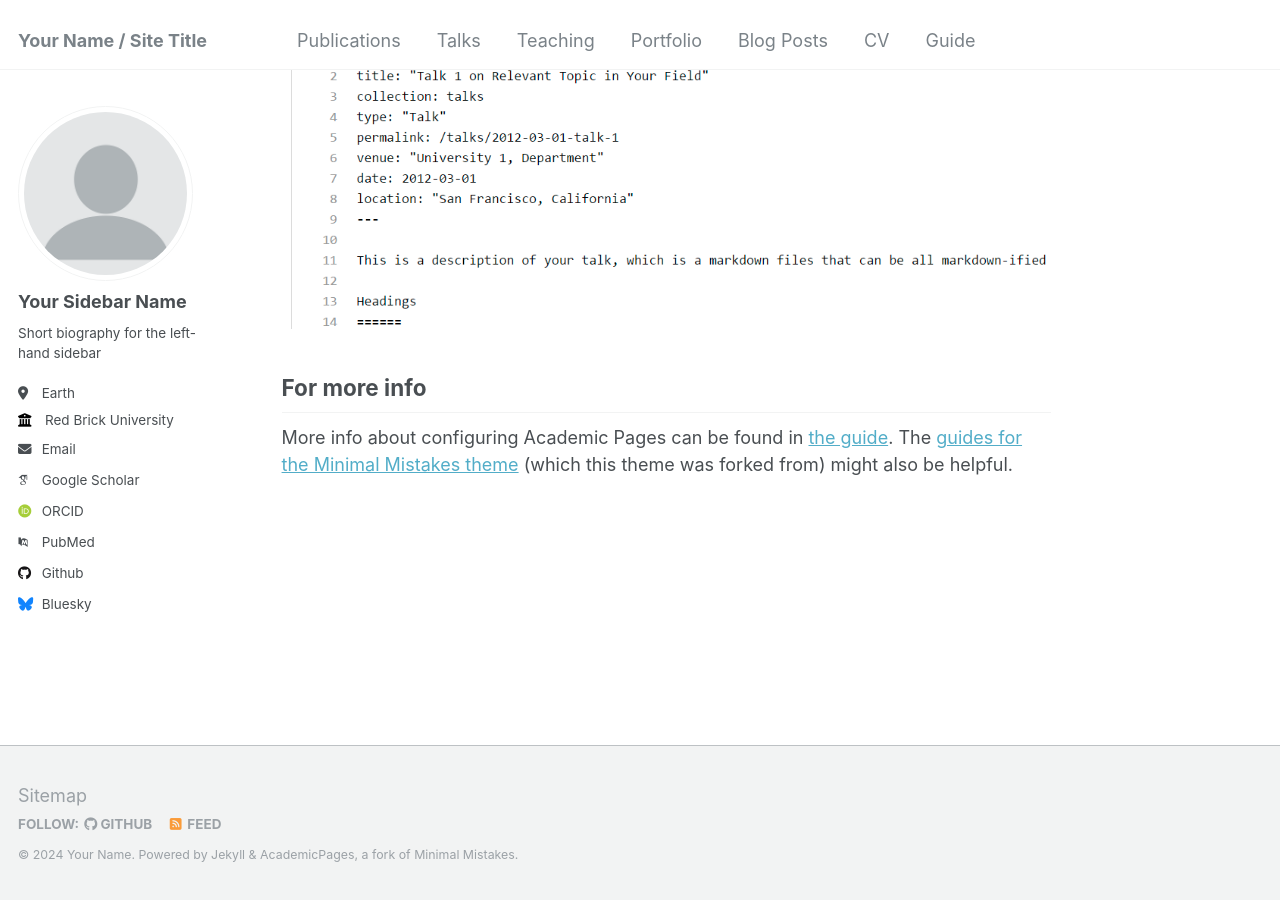
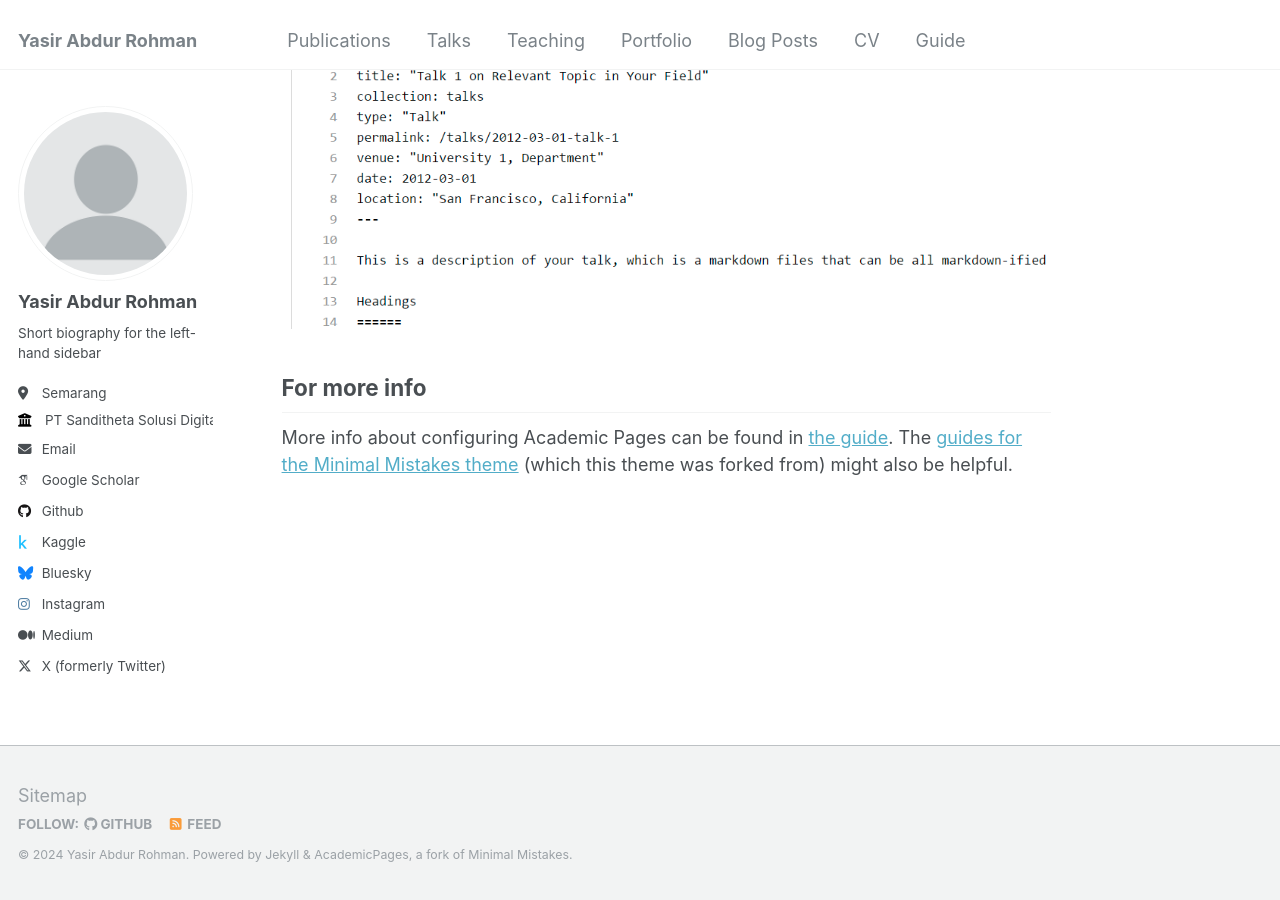
Before and after one commit to yasirabd/yasirabd.github.io, a Jekyll site: the page built from _pages/about.md, in a window 1280 px wide and 900 px high, scrolled down 2660 px. Built offline with Jekyll 4.4.1, drawn with Linux system fonts in a browser that asks for light colours; some web fonts are replaced.

Commit message:
initiate config

```diff
--- a/_config.yml
+++ b/_config.yml
@@ -8,13 +8,13 @@
 
 # Basic Site Settings
 locale                   : "en-US"
-title                    : "Your Name / Site Title"
+title                    : "Yasir Abdur Rohman"
 title_separator          : "-"
-name                     : &name "Your Name"
+name                     : &name "Yasir Abdur Rohman"
 description              : &description "personal description"
-url                      : https://academicpages.github.io # the base hostname & protocol for your site e.g. "https://mmistakes.github.io"
+url                      : https://yasirabd.github.io # the base hostname & protocol for your site e.g. "https://mmistakes.github.io"
 baseurl                  : "" # the subpath of your site, e.g. "/blog"
-repository               : "academicpages/academicpages.github.io"
+repository               : "yasirabd/yasirabd.github.io"
 
 # Site Author - The following control what appear as part of the author content on the side bar.
 #               If a field is blank the icon and link will not appear, otherwise it will be shown.
@@ -22,29 +22,29 @@ repository               : "academicpages/academicpages.github.io"
 author:
   # Biographic information
   avatar           : "profile.png"
-  name             : "Your Sidebar Name"
+  name             : "Yasir Abdur Rohman"
   pronouns         : # example: "she/her"
   bio              : "Short biography for the left-hand sidebar"
-  location         : "Earth"
-  employer         : "Red Brick University"
+  location         : "Semarang"
+  employer         : "PT Sanditheta Solusi Digital"
   uri              : # URL
-  email            : "none@example.org"
+  email            : "sir.yasirabd@gmail.com"
 
   # Academic websites
   arxiv            : # URL - Update with the correct link to your profile
-  googlescholar    : "https://scholar.google.com/citations?user=PS_CX0AAAAAJ"
+  googlescholar    : "https://scholar.google.com/citations?user=aKed8XAAAAAJ"
   impactstory      : # URL
-  orcid            : "http://orcid.org/yourorcidurl"
+  orcid            : # "http://orcid.org/yourorcidurl"
   semantic         : # URL
-  pubmed           : "https://www.ncbi.nlm.nih.gov/pubmed/?term=john+snow"
+  pubmed           : # "https://www.ncbi.nlm.nih.gov/pubmed/?term=john+snow"
   researchgate     : # URL
 
   # Repositories and software development
   bitbucket        : # Username - Update with your username on the site
   codepen          : # Username
   dribbble         : # Username
-  github           : "academicpages"
-  kaggle           : # Username
+  github           : "yasirabd"
+  kaggle           : "yasirabd"
   stackoverflow    : # User number or user number and name (i.e., use "1" or "1/jeff-atwood")
 
   # Social media
@@ -55,17 +55,17 @@ author:
   goodreads        : # Username
   google_plus      : # Username
   keybase          : # Username
-  instagram        : # Username
+  instagram        : "yasirabdr"
   lastfm           : # Username
   linkedin         : # Username
   mastodon         : # URL
-  medium           : # URL
+  medium           : "https://medium.com/@yasirabd"
   pinterest        : # Username
   soundcloud       : # Username
   steam            : # Username
   telegram         : # URL
   tumblr           : # Username
-  twitter          : # Username for X / Twitter
+  twitter          : "yasirabdr"
   vine             : # Username
   weibo            : # Username
   wikipedia        : # Username
```
